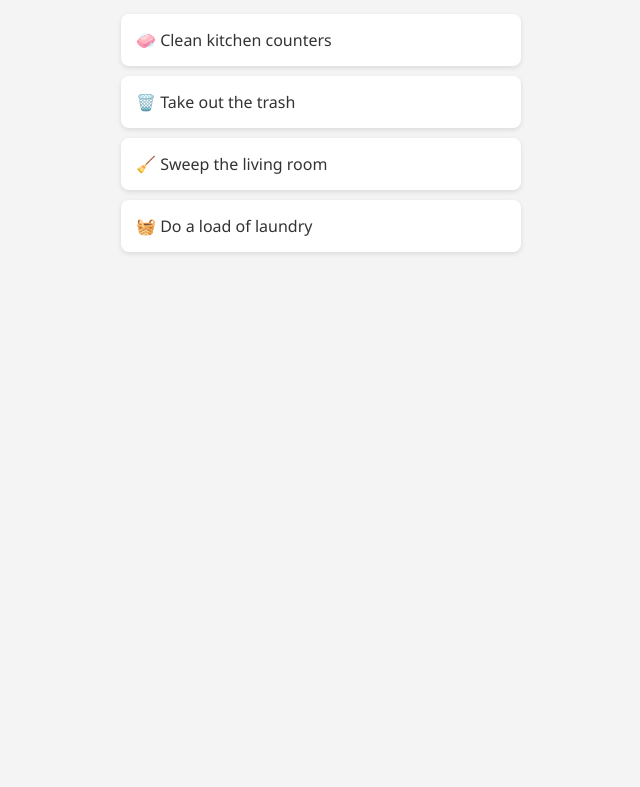
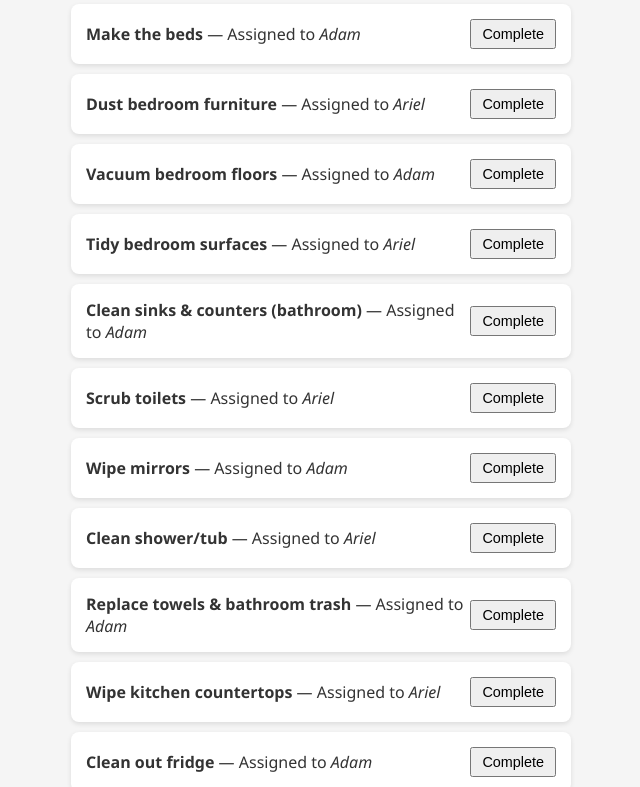
Before and after one commit to alsansone/home-tech-lab, a plain HTML site: page chores/index.html in a window 1280 px wide. Shown: the part 138-925 px from the top of the page, without its empty margins (319-959 px from the left). Before the commit the page ends 800 px from the top, so only its background shows below. Drawn offline with Linux system fonts and the light colour scheme.

Commit message:
Add static chores tracker

```diff
--- /dev/null
+++ b/chores/chores.js
@@ -0,0 +1,27 @@
+fetch("chores.json")
+  .then((res) => res.json())
+  .then((data) => {
+    const list = document.getElementById("choreList");
+
+    data.chores.forEach((chore, index) => {
+      const li = document.createElement("li");
+      li.className = chore.completed ? "completed" : "";
+
+      li.innerHTML = `
+        <span>
+          <strong>${chore.task}</strong> — Assigned to <em>${chore.assignedTo}</em>
+        </span>
+        <button onclick="markComplete(this, ${index})">
+          ${chore.completed ? "Undo" : "Complete"}
+        </button>
+      `;
+
+      list.appendChild(li);
+    });
+
+    window.markComplete = (btn, index) => {
+      const li = btn.parentElement;
+      li.classList.toggle("completed");
+      btn.innerText = li.classList.contains("completed") ? "Undo" : "Complete";
+    };
+  });
--- /dev/null
+++ b/chores/chores.json
@@ -0,0 +1,31 @@
+{
+    "people": ["Adam", "Ariel"],
+    "chores": [
+      { "task": "Make the beds", "assignedTo": "Adam", "completed": false },
+      { "task": "Dust bedroom furniture", "assignedTo": "Ariel", "completed": false },
+      { "task": "Vacuum bedroom floors", "assignedTo": "Adam", "completed": false },
+      { "task": "Tidy bedroom surfaces", "assignedTo": "Ariel", "completed": false },
+
+      { "task": "Clean sinks & counters (bathroom)", "assignedTo": "Adam", "completed": false },
+      { "task": "Scrub toilets", "assignedTo": "Ariel", "completed": false },
+      { "task": "Wipe mirrors", "assignedTo": "Adam", "completed": false },
+      { "task": "Clean shower/tub", "assignedTo": "Ariel", "completed": false },
+      { "task": "Replace towels & bathroom trash", "assignedTo": "Adam", "completed": false },
+
+      { "task": "Wipe kitchen countertops", "assignedTo": "Ariel", "completed": false },
+      { "task": "Clean out fridge", "assignedTo": "Adam", "completed": false },
+      { "task": "Mop kitchen floor", "assignedTo": "Ariel", "completed": false },
+      { "task": "Clean stovetop", "assignedTo": "Adam", "completed": false },
+      { "task": "Take out kitchen trash", "assignedTo": "Ariel", "completed": false },
+      { "task": "Dishwasher (load/unload)", "assignedTo": "Adam", "completed": false },
+
+      { "task": "Vacuum/mop living room", "assignedTo": "Ariel", "completed": false },
+      { "task": "Dust living room surfaces", "assignedTo": "Adam", "completed": false },
+      { "task": "Straighten couch pillows", "assignedTo": "Ariel", "completed": false },
+      { "task": "Wipe TV/console area", "assignedTo": "Adam", "completed": false },
+
+      { "task": "Wipe dining table", "assignedTo": "Ariel", "completed": false },
+      { "task": "Dust dining chairs", "assignedTo": "Adam", "completed": false },
+      { "task": "Vacuum/mop dining room", "assignedTo": "Ariel", "completed": false }
+    ]
+  }
--- a/chores/index.html
+++ b/chores/index.html
@@ -2,40 +2,13 @@
 <html lang="en">
 <head>
   <meta charset="UTF-8">
-  <title>Chores for Today</title>
-  <style>
-    body {
-      background-color: #f4f4f4;
-      font-family: 'Segoe UI', sans-serif;
-      padding: 50px;
-      color: #333;
-    }
-    h1 {
-      color: #0077cc;
-      text-align: center;
-    }
-    ul {
-      max-width: 400px;
-      margin: 30px auto;
-      padding: 0;
-      list-style: none;
-    }
-    li {
-      background: #fff;
-      margin: 10px 0;
-      padding: 15px;
-      border-radius: 8px;
-      box-shadow: 0 2px 5px rgba(0,0,0,0.1);
-    }
-  </style>
+  <title>Weekly Chores</title>
+  <link rel="stylesheet" href="style.css">
 </head>
 <body>
-  <h1>🧽 Chores for Today</h1>
-  <ul>
-    <li>🧼 Clean kitchen counters</li>
-    <li>🗑️ Take out the trash</li>
-    <li>🧹 Sweep the living room</li>
-    <li>🧺 Do a load of laundry</li>
-  </ul>
+  <h1>🧽 Weekly Chores</h1>
+  <ul id="choreList"></ul>
+
+  <script src="chores.js"></script>
 </body>
 </html>
--- /dev/null
+++ b/chores/style.css
@@ -0,0 +1,42 @@
+body {
+    font-family: 'Segoe UI', sans-serif;
+    background-color: #f5f5f5;
+    padding: 40px;
+    color: #333;
+  }
+
+  h1 {
+    text-align: center;
+    color: #0077cc;
+  }
+
+  ul {
+    max-width: 500px;
+    margin: 30px auto;
+    padding: 0;
+    list-style: none;
+  }
+
+  li {
+    background: white;
+    border-radius: 8px;
+    margin: 10px 0;
+    padding: 15px;
+    box-shadow: 0 2px 5px rgba(0,0,0,0.1);
+    display: flex;
+    justify-content: space-between;
+    align-items: center;
+    transition: background 0.2s;
+  }
+
+  li.completed {
+    background: #d4edda;
+    text-decoration: line-through;
+    color: #666;
+  }
+
+  button {
+    padding: 5px 10px;
+    font-size: 0.9em;
+    cursor: pointer;
+  }
```
